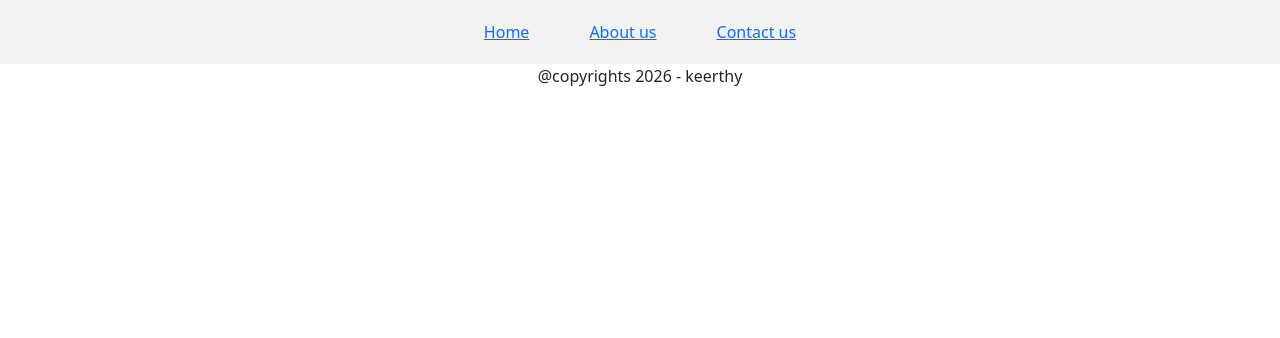
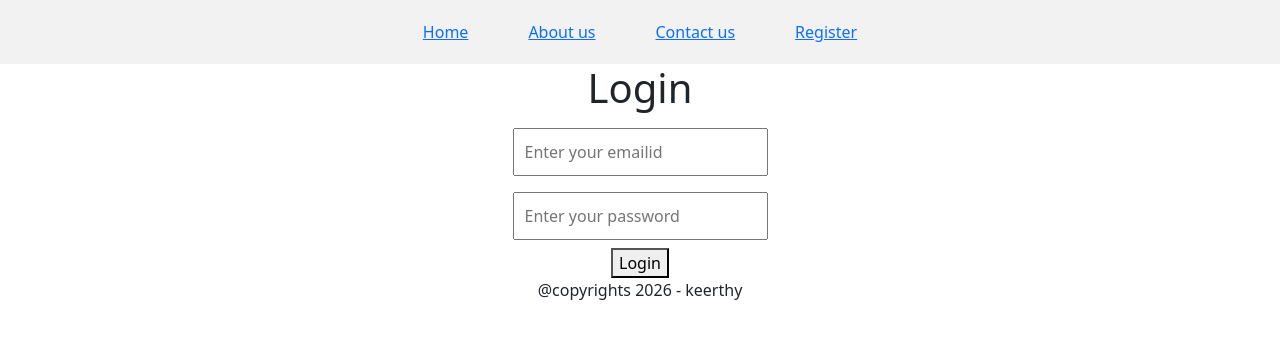
Before and after one commit to pkeerthy9/sample_mern_app, a React (Vite) app in the folder hrmanagement_frontend/: page /Login in a window 1280 px wide. Shown: the top 338 px of the page. Built offline with nearby package versions, Linux system fonts and the light colour scheme.

Commit message:
29/10/26 frontend

```diff
--- /dev/null
+++ b/hrmanagement_frontend/src/AdminHome.jsx
@@ -0,0 +1,9 @@
+function AdminHome()
+{
+    return(
+        <div>
+            <h1>Welcome Admin</h1>
+        </div>
+    )
+}
+export default AdminHome
--- a/hrmanagement_frontend/src/App.jsx
+++ b/hrmanagement_frontend/src/App.jsx
@@ -1,26 +1,37 @@
+
+import { Routes, Route } from "react-router-dom";
+import Header from "./components/Header";
+import Footer from "./components/Footer";
+import Home from "./pages/Home";
+import About from "./pages/About";
+import Contact from "./pages/Contact";
+import Login from "./Login";
+import Register from "./pages/Register";
 import "./App.css";
-import Header from "./components/Header"
-import Footer from "./components/Footer"
-import Home from "./pages/Home"
-import About from "./pages/About"
-import Contact from "./pages/Contact"
-import Register from "./pages/Register"
-import { Routes,Route} from 'react-router-dom'
+
+import HrHome from "./HrHome";
+import AdminHome from "./AdminHome";
+import EmpHome from "./EmpHome";
+
 function App() {
+  return (
+    <>
+      <Header />
 
-  return (
-    <div>
-    <Header></Header>
-    <Routes>
-      <Route path="/" element={<Home></Home>}></Route>
-      <Route path="/About" element={<About></About>}></Route>
-      <Route path="/Contact" element={<Contact></Contact>}></Route>
-      <Route path="/Register" element={<Register></Register>}></Route>
-    </Routes>
+      <Routes>
+        <Route path="/" element={<Home />} />
+        <Route path="/About" element={<About />} />
+        <Route path="/Contact" element={<Contact />} />
+        <Route path="/Login" element={<Login />} />
+        <Route path="/Register" element={<Register />} />
+        <Route path="/EmpHome" element={<EmpHome />} />
+        <Route path="/AdminHome" element={<AdminHome />} />
+        <Route path="/HrHome" element={<HrHome />} />
+      </Routes>
 
-    <Footer></Footer>
-    </div>
-  )
+      <Footer />
+    </>
+  );
 }
 
-export default App
+export default App;
--- /dev/null
+++ b/hrmanagement_frontend/src/EmpHome.jsx
@@ -0,0 +1,9 @@
+function EmpHome()
+{
+    return(
+        <div>
+            <h1>Welcome Employee</h1>
+        </div>
+    )
+}
+export default EmpHome
--- /dev/null
+++ b/hrmanagement_frontend/src/HrHome.jsx
@@ -0,0 +1,9 @@
+function HrHome()
+{
+    return(
+        <div>
+            <h1>Welcome hr</h1>
+        </div>
+    )
+}
+export default HrHome
--- /dev/null
+++ b/hrmanagement_frontend/src/Login.jsx
@@ -0,0 +1,80 @@
+
+import { useState } from "react";
+import { useNavigate } from "react-router-dom";
+
+function Login() {
+    let [email, setEmail] = useState("");
+    let [password, setPassword] = useState("");
+
+    let navigate = useNavigate();
+
+    let handleLogin = async (event) => {
+        event.preventDefault();
+
+        if (email === "admin@gmail.com" && password === "Admin") {
+            navigate("/AdminHome");
+            return;
+        }
+
+        try {
+            let req = await fetch(
+                "http://localhost:3000/api/employee/login",
+                {
+                    method: "POST",
+                    headers: {
+                        "Content-Type": "application/json"
+                    },
+                    body: JSON.stringify({
+                        emailid: email,
+                        password: password
+                    })
+                }
+            );
+
+            let res = await req.json();
+            console.log(res);
+
+            if (req.ok && res.User) {
+                if (res.User.role === "HR") {
+                    navigate("/HrHome");
+                } else if (res.User.role === "EMPLOYEE") {
+                    navigate("/EmpHome");
+                }
+            } else {
+                alert(res.msg || "Login failed");
+            }
+        } catch (error) {
+            console.log("Login error:", error);
+            alert("Cannot connect to the server. Check whether your backend is running.");
+        }
+    };
+
+    return (
+        <div>
+            <h1>Login</h1>
+            <form onSubmit={handleLogin}>
+                <input
+                    type="email"
+                    value={email}
+                    onChange={(event) => setEmail(event.target.value)}
+                    placeholder="Enter your emailid"
+                    required
+                />
+                <br />
+
+                <input
+                    type="password"
+                    value={password}
+                    onChange={(event) => setPassword(event.target.value)}
+                    placeholder="Enter your password"
+                    required
+                />
+                <br />
+
+                <button type="submit">Login</button>
+            </form>
+        </div>
+    );
+}
+
+export default Login;
--- a/hrmanagement_frontend/src/components/Header.jsx
+++ b/hrmanagement_frontend/src/components/Header.jsx
@@ -17,6 +17,7 @@ function Header() {
       <Link to="/" style={{ display: "inline-block" }}>Home</Link>
       <Link to="/About" style={{ display: "inline-block" }}>About us</Link>
       <Link to="/Contact" style={{ display: "inline-block" }}>Contact us</Link>
+      <Link to="/Register">Register</Link>
     </nav>
   );
 }
--- a/hrmanagement_frontend/src/pages/Register.jsx
+++ b/hrmanagement_frontend/src/pages/Register.jsx
@@ -9,22 +9,20 @@ function Register()
 
     let handleRegister=async (event)=>{
         event.preventDefault()
-        let res=await fetch("http://localhost:3000/api/emp/register",
-            {
-                method:"POST",
-                headers:{"Content-Type":"application/json"},
-                body:JSON.stringify({name,emailid,password,role})
+      let res = await fetch("http://localhost:3000/api/employee/register", {
+    method: "POST",
+    headers: { "Content-Type": "application/json" },
+    body: JSON.stringify({ name, emailid, password, role })
+});
 
-            })
-            let data=await res.json()
-            if(res){
-                console.log("data inserted success");
-                console.log(data)
+let data = await res.json();
+console.log(data);
 
-            }else{
-                console.log("data insertion failed")
-                console.log(data)
-            }
+if (res.ok) {
+    alert("Registration successful!");
+} else {
+    alert(data.msg || "Registration failed");
+}
     }
     return(
         <div>
```
Also changed, not shown: 2 other files (tests, documents, lock files or other folders).
